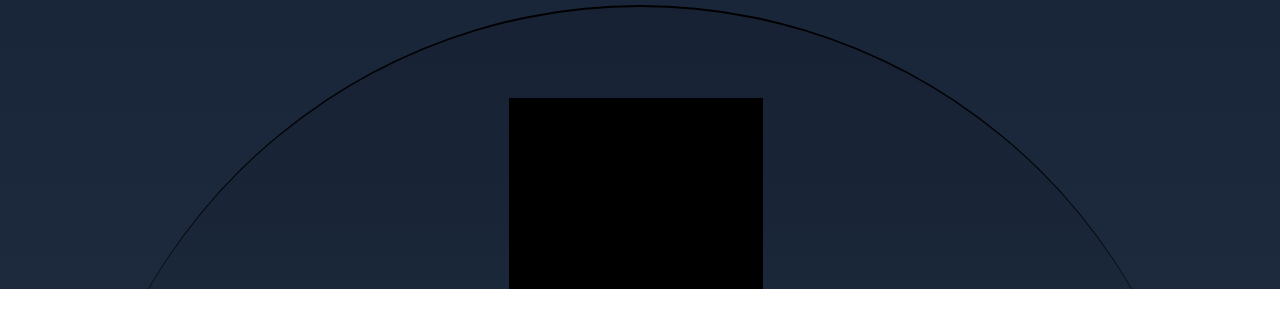
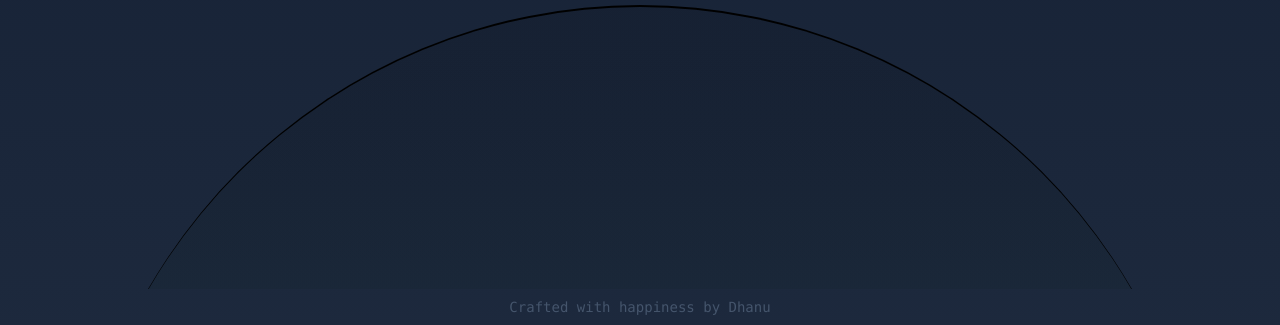
Before and after one commit to dhanuprys/portofolio-tailwind-vite, a website built with Vite: page index.html in a window 1280 px wide. Shown: the part 5237-5562 px from the top of the page. Before the commit the page ends 5526 px from the top, so only its background shows below. Built offline with nearby package versions, Linux system fonts and the light colour scheme.

Commit message:
feat: add footer

```diff
--- a/index.html
+++ b/index.html
@@ -638,6 +638,10 @@
     </section>
   </main>
 
+  <footer class="text-slate-600 text-xs md:text-sm text-center py-2 font-mono">
+    Crafted with happiness by Dhanu
+  </footer>
+
   <!-- JavaScript module for interactive functionality -->
   <script type="module" src="/src/main.js"></script>
 </body>
```
